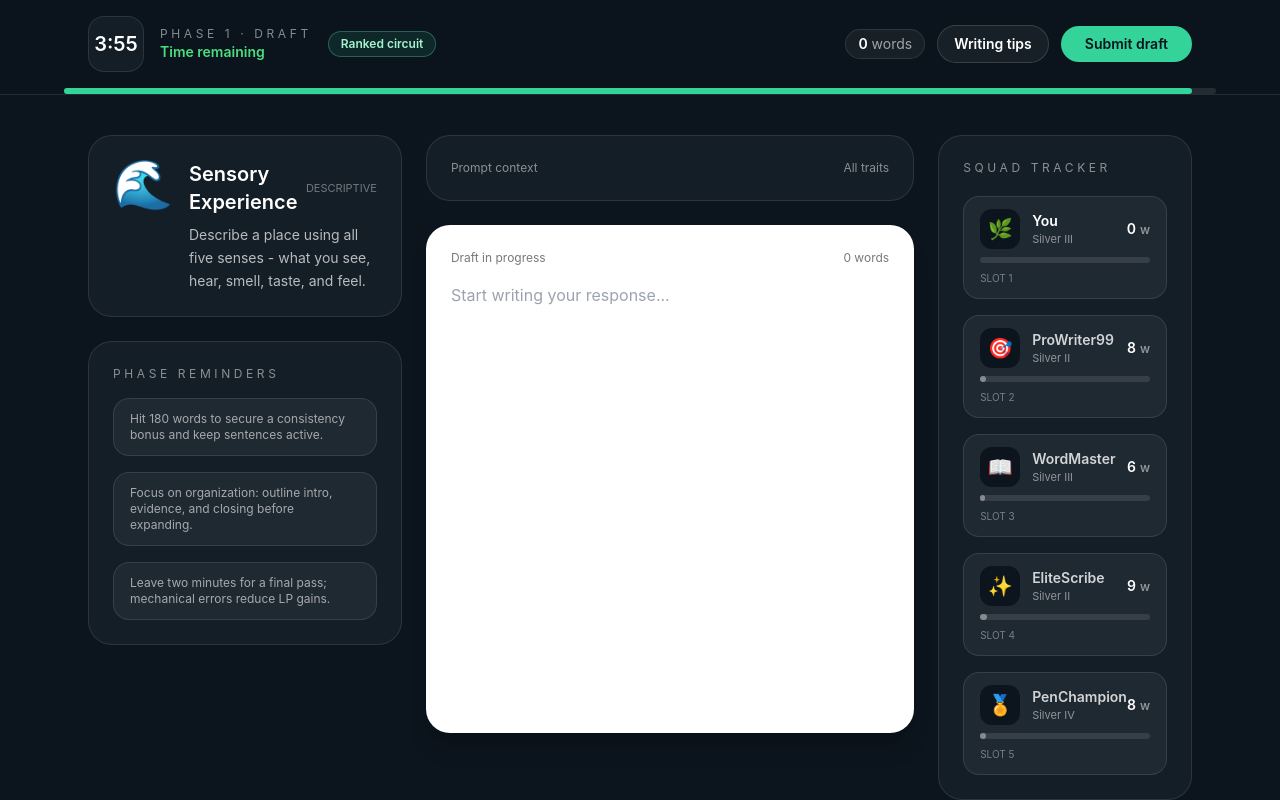
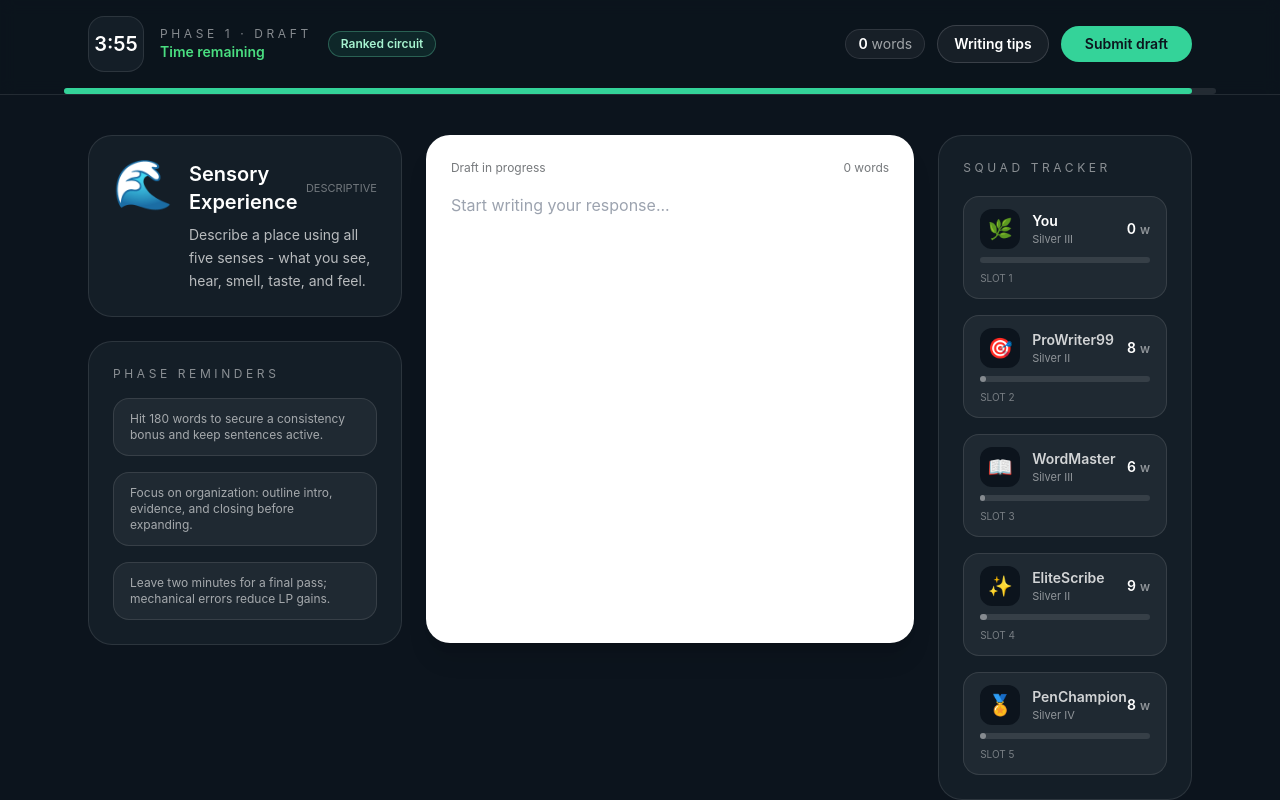
Before and after one commit to AsherMorse/writing-arena, a Next.js app: page /ranked/session in a window 1280 px wide. Shown: the top 800 px of the page. Built offline with nearby package versions, Linux system fonts and the light colour scheme; no server answers.

Commit message:
ui: Remove redundant 'Prompt context' bar from ranked session
The bar was just showing 'all' which wasn't useful.
Prompt type (DESCRIPTIVE, NARRATIVE, etc.) is already shown
next to the prompt title in the main prompt card.

Cleaner UI with less redundancy.

```diff
--- a/components/ranked/WritingSessionContent.tsx
+++ b/components/ranked/WritingSessionContent.tsx
@@ -471,12 +471,6 @@ export default function WritingSessionContent() {
           </div>
 
           <div className="space-y-6">
-            <div className="rounded-3xl border border-white/10 bg-[#141e27] p-6 text-xs text-white/50">
-              <div className="flex items-center justify-between">
-                <span>Prompt context</span>
-                <span>{trait ? trait : 'All traits'}</span>
-              </div>
-            </div>
             <div className="relative rounded-3xl border border-white/10 bg-white p-6 text-[#1b1f24] shadow-xl">
               <div className="flex items-center justify-between text-xs text-[#1b1f24]/60">
                 <span>Draft in progress</span>
```
